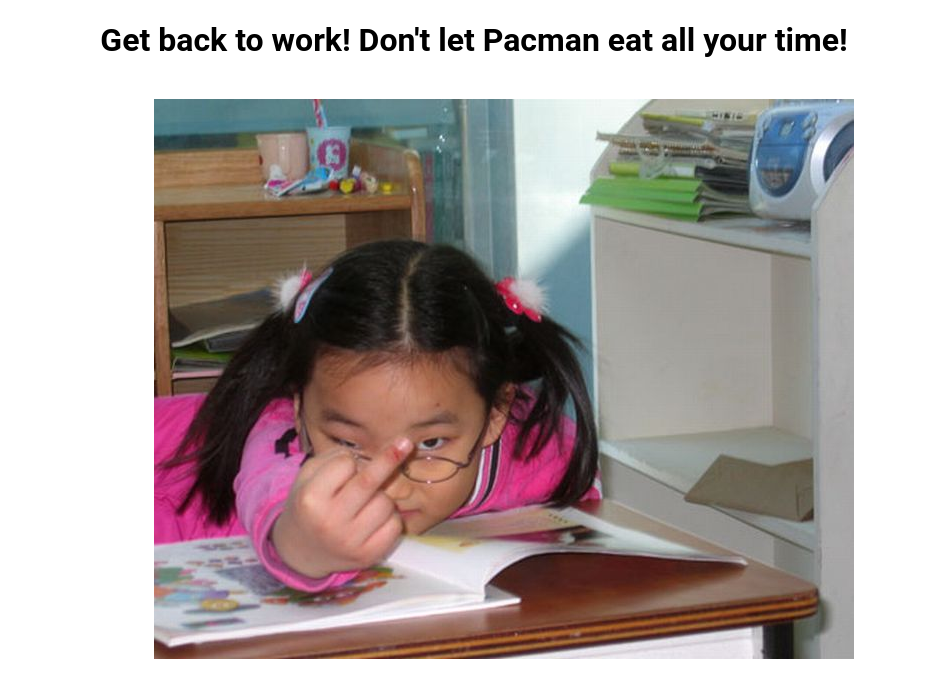
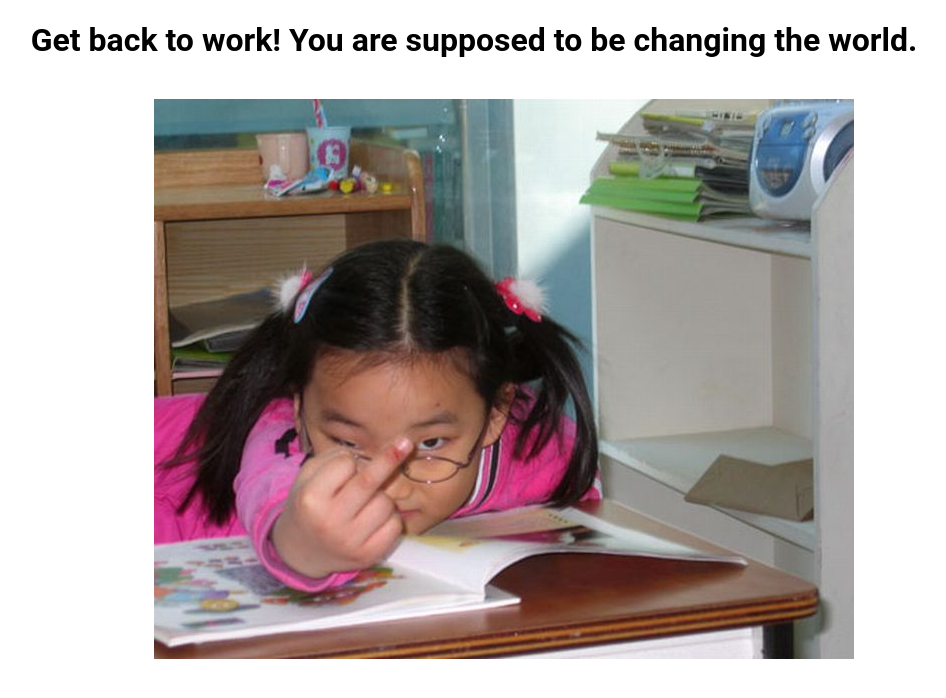
Before and after one commit to baileyg2016/websiteblocker, a React (Create React App) app: page / in a window 1280 px wide. Shown: the top 698 px of the page, without its empty margins (166-1112 px from the left). Built offline with nearby package versions, Linux system fonts and the light colour scheme.

Commit message:
changed a line of html

```diff
--- a/src/App.js
+++ b/src/App.js
@@ -7,7 +7,7 @@ class App extends Component {
     return (
       <div>
         <div>
-          <h1>Get back to work! Don't let Pacman eat all your time!</h1>
+          <h1>Get back to work! You are supposed to be changing the world.</h1>
         </div>
         <div style={{margin: "0", position: "absolute", left: "25%"}}>
           <img src={kid} alt={'get back to work'} />
```
